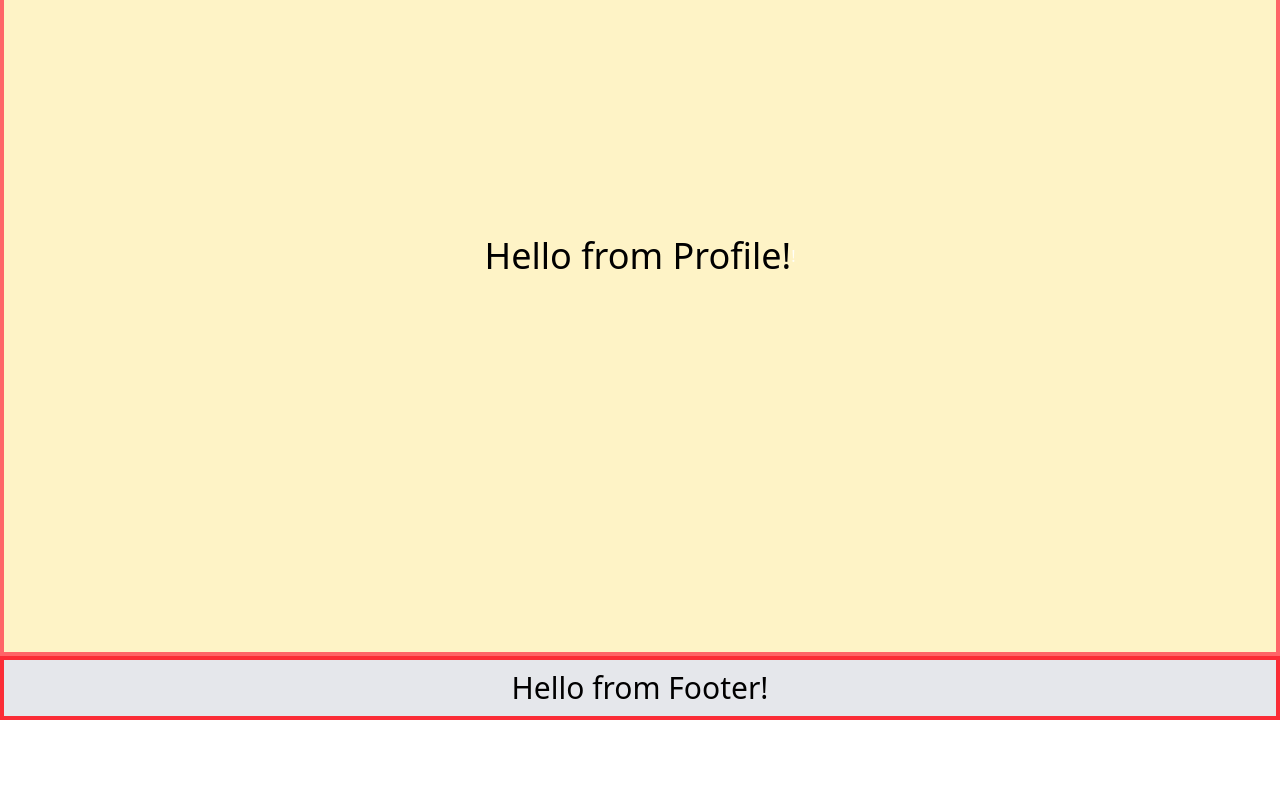
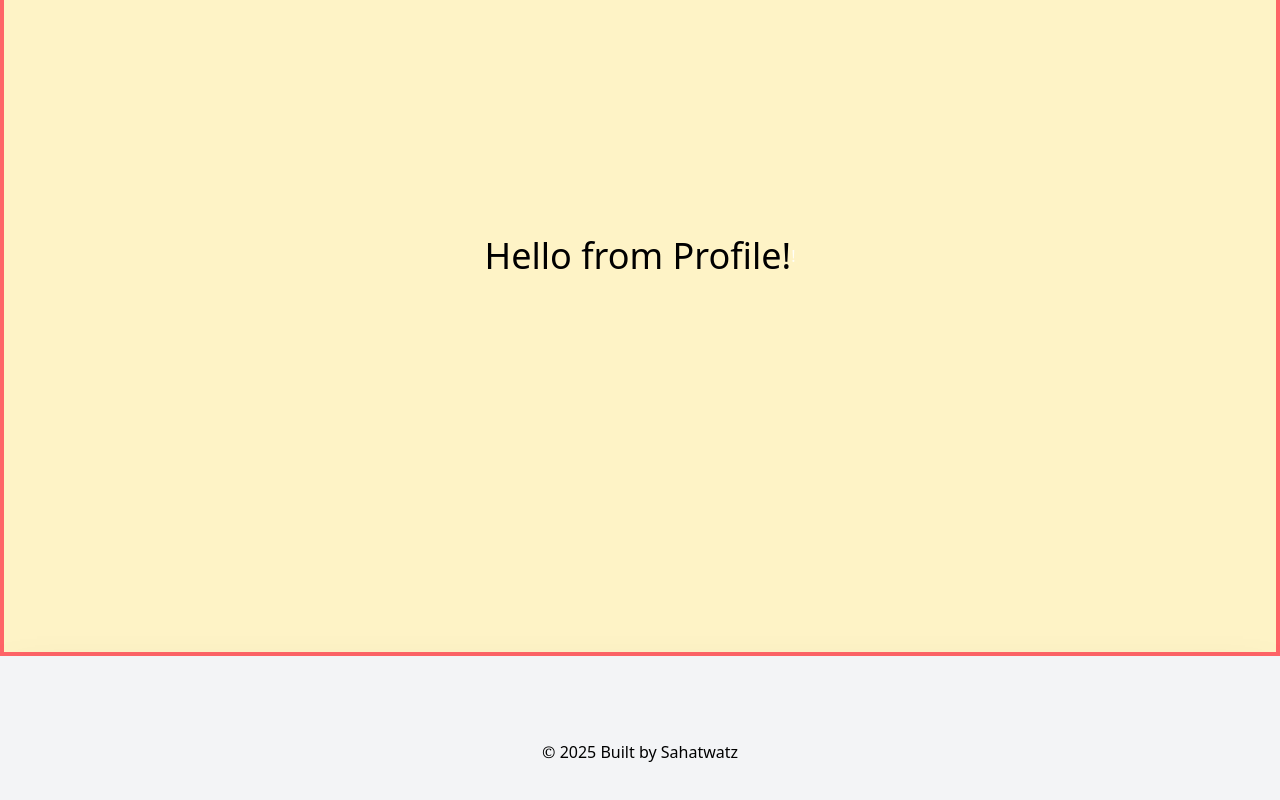
Before and after one commit to sahatwatz/tannarin-po, a React (Vite) app: page / in a window 1280 px wide. Shown: the part 3528-4328 px from the top of the page. Before the commit the page ends 4248 px from the top, so only its background shows below. Built offline with nearby package versions, Linux system fonts and the light colour scheme.

Commit message:
add: footer section

```diff
--- a/src/components/Footer.jsx
+++ b/src/components/Footer.jsx
@@ -2,11 +2,11 @@ import React from "react";
 
 const Footer = () => {
   return (
-    <footer
-      className="w-screen h-16 bg-gray-200 border-4 border-red-500 flex justify-center items-center"
-      id="contact"
-    >
-      <h1 className="text-black text-3xl">Hello from Footer!</h1>
+    <footer className="w-screen h-48 bg-gray-100 shadow-2xl flex justify-center items-center">
+      <h3 className="text-black font-medium">
+        <span className="font-serif">&copy;</span> 2025 Built by{" "}
+        <a href="https://sahatwatz.vercel.app/">Sahatwatz</a>
+      </h3>
     </footer>
   );
 };
```
